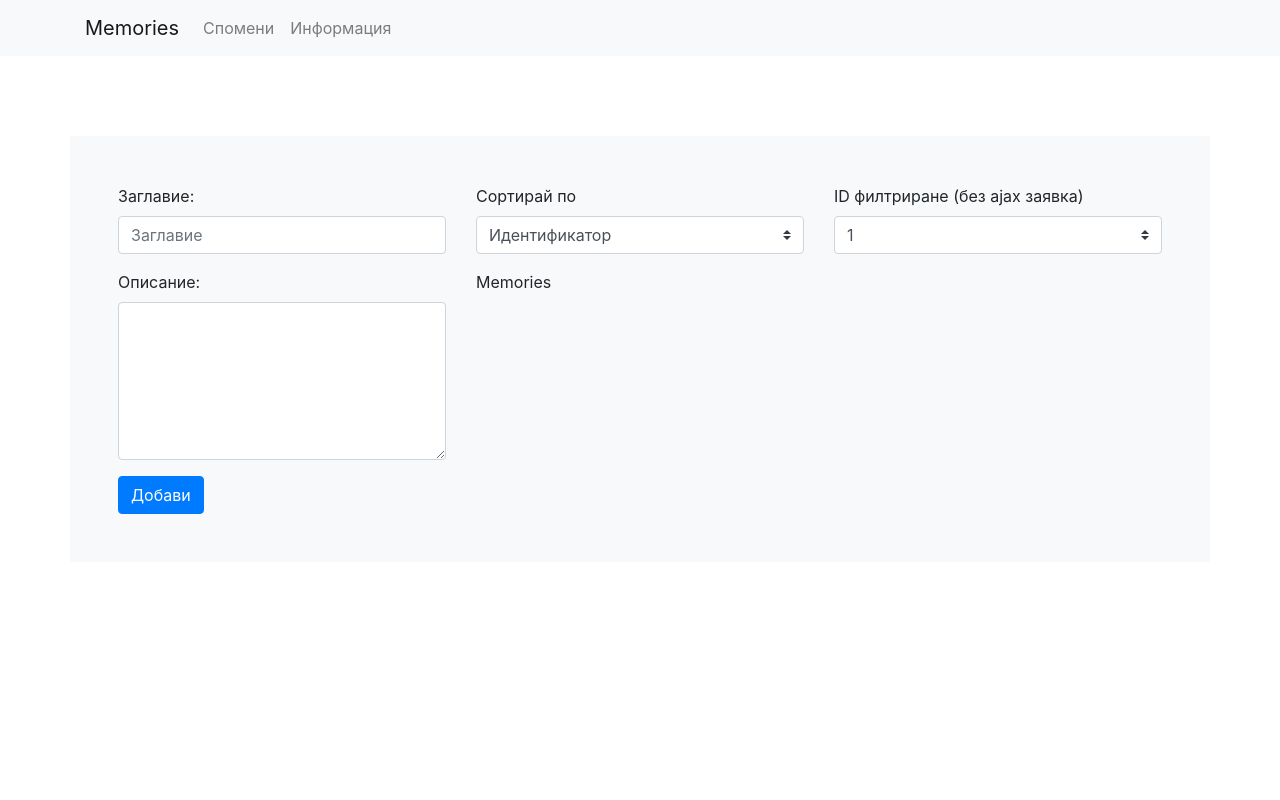
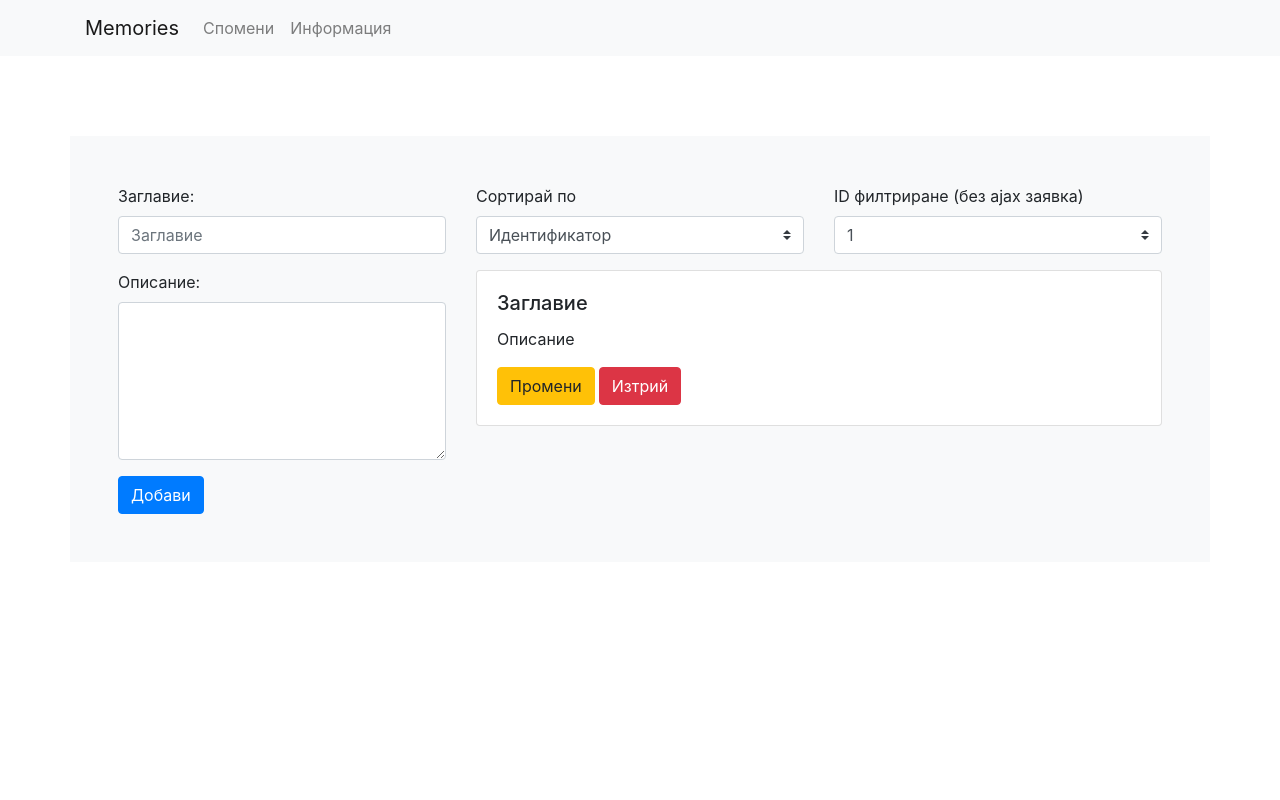
Before and after one commit to ivangeorgiev97/js-frameworks-final-project, a React (Create React App) app in the folder frontend/: page / in a window 1280 px wide. Shown: the top 800 px of the page. Built offline with nearby package versions, Linux system fonts and the light colour scheme.

Commit message:
Update MemoryForm and Memory components

```diff
--- a/frontend/src/components/forms/MemoryForm.js
+++ b/frontend/src/components/forms/MemoryForm.js
@@ -1,31 +1,31 @@
+import { Button, Form, FormGroup, Label, Input } from 'reactstrap';
+
 const MemoryForm = (props) => {
     return (
-        <div classNameName="col-xs-12 col-md-4">
-            <form id="add-form" name="add-form">
-                <div className="form-group">
-                    <label for="title">Заглавие:</label>
-                    <input type="text" className="form-control" id="title" placeholder="Заглавие" minlength="2" />
-                </div>
-                <div className="form-group">
-                    <label for="description">Описание:</label>
-                    <textarea className="form-control" id="description" rows="6" minlength="4"></textarea>
-                </div>
-                <button id="submit-btn" type="button" className="btn btn-primary">Добави</button>
-            </form>
-            <form id="edit-form" name="edit-form" className="d-none">
-                <form id="addForm">
-                    <div className="form-group">
-                        <label for="edit-title">Заглавие:</label>
-                        <input type="text" className="form-control" id="edit-title" name="edit-title" placeholder="Заглавие" minlength="2" />
-                    </div>
-                    <div className="form-group">
-                        <label for="edit-description">Описание:</label>
-                        <textarea className="form-control" id="edit-description" name="edit-description" rows="6" minlength="4"></textarea>
-                    </div>
-                    <button id="edit-btn" type="button" className="btn btn-success">Обнови</button>
-                </form>
-            </form>
-        </div>
+        <>
+            <Form id="add-form" name="add-form">
+                <FormGroup>
+                    <Label for="title">Заглавие:</Label>
+                    <Input type="text" id="title" placeholder="Заглавие" minlength="2" />
+                </FormGroup>
+                <FormGroup>
+                    <Label for="description">Описание:</Label>
+                    <Input type="textarea" id="description" rows="6" minlength="4" />
+                </FormGroup>
+                <Button id="submit-btn" type="button" color="primary">Добави</Button>
+            </Form>
+            <Form id="edit-form" name="edit-form" className="d-none">
+                <FormGroup>
+                    <Label for="edit-title">Заглавие:</Label>
+                    <Input type="text" id="edit-title" placeholder="Заглавие" minlength="2" />
+                </FormGroup>
+                <FormGroup>
+                    <Label for="edit-description">Описание:</Label>
+                    <Input type="textarea" id="edit-description" rows="6" minlength="4" />
+                </FormGroup>
+                <Button id="edit-btn" type="button" color="primary">Добави</Button>
+            </Form>
+        </>
     );
 }
 
--- a/frontend/src/components/memory/Memory.js
+++ b/frontend/src/components/memory/Memory.js
@@ -0,0 +1,16 @@
+const Memory = (props) => {
+    return (
+        <>
+            <div className="card">
+                <div className="card-body">
+                    <h5 className="card-title">{props.title}</h5>
+                    <p className="card-text">{props.description}</p>
+                    <button type="button" className="btn btn-warning edit-card mr-1">Промени</button>
+                    <button type="button" className="btn btn-danger remove-card">Изтрий</button>
+                </div>
+            </div>
+        </>
+    );
+}
+
+export default Memory;
--- a/frontend/src/pages/Home.js
+++ b/frontend/src/pages/Home.js
@@ -1,15 +1,16 @@
-import Form from '../components/forms/MemoryForm'
+import MemoryForm from '../components/forms/MemoryForm'
 import Filters from '../components/filters/Filters'
+import Memory from '../components/memory/Memory'
 
 function Home(props) {
     return <>
         <div className="row">
             <div className="col-xs-12 col-md-4">
-                <Form />
+                <MemoryForm />
             </div>
             <div className="col-xs-12 col-md-8">
                 <Filters />
-                Memories
+                <Memory title="Заглавие" description="Описание" />
             </div>
         </div>
     </>
```
